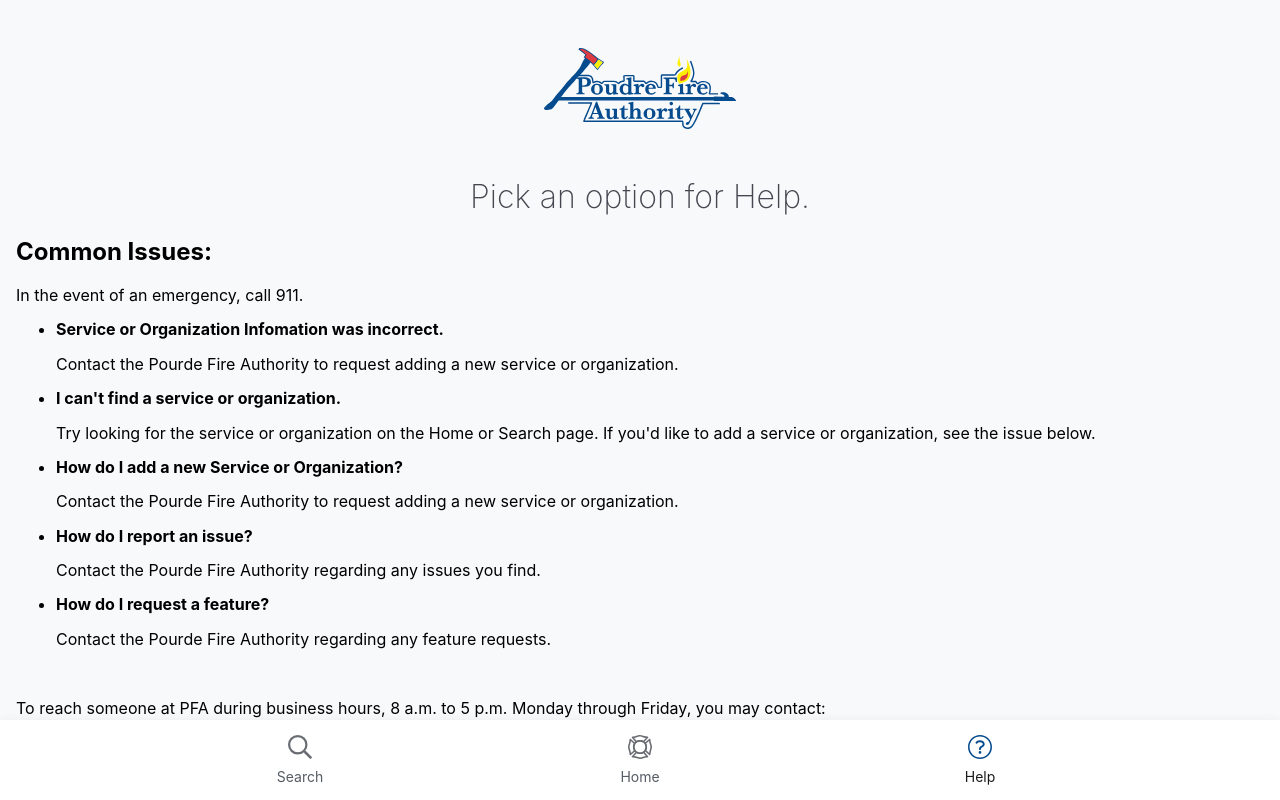
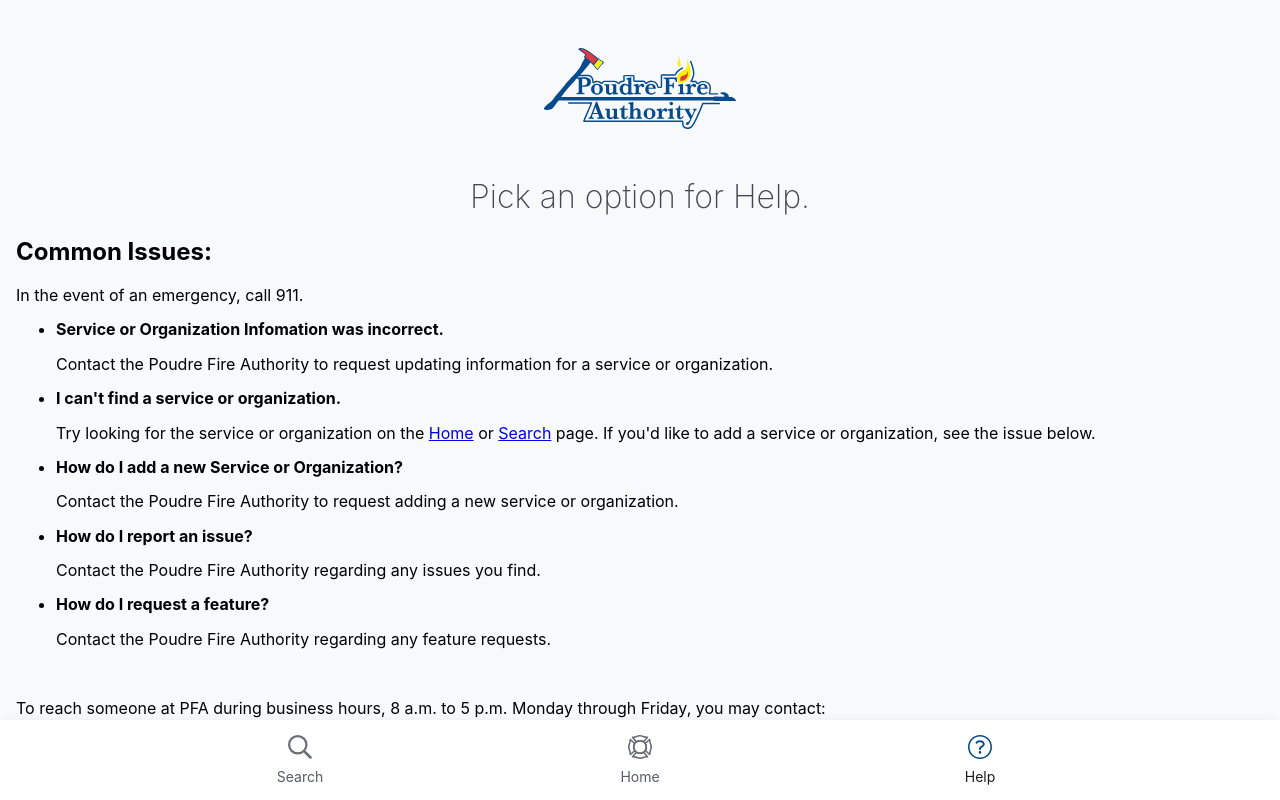
Before and after one commit to CodeForFoco/fd-servicedirectory, a React (Vite) app: page /help in a window 1280 px wide. Built offline with nearby package versions, Linux system fonts and the light colour scheme; no server answers.

Commit message:
Fix Help page typos (Pourde), add links to pages and to call

```diff
--- a/src/pages/help/index.jsx
+++ b/src/pages/help/index.jsx
@@ -35,8 +35,8 @@
               <b>Service or Organization Infomation was incorrect.</b>
             </p>
             <p>
-              Contact the Pourde Fire Authority to request adding a new service
-              or organization.
+              Contact the Poudre Fire Authority to request updating information
+              for a service or organization.
             </p>
           </Li>
           <Li>
@@ -44,7 +44,8 @@
               <b>I can&apos;t find a service or organization.</b>
             </p>
             <p>
-              Try looking for the service or organization on the Home or Search
+              Try looking for the service or organization on the{" "}
+              <a href="/categories">Home</a> or <a href="/search">Search</a>{" "}
               page. If you&apos;d like to add a service or organization, see the
               issue below.
             </p>
@@ -54,7 +55,7 @@
               <b>How do I add a new Service or Organization?</b>
             </p>
             <p>
-              Contact the Pourde Fire Authority to request adding a new service
+              Contact the Poudre Fire Authority to request adding a new service
               or organization.
             </p>
           </Li>
@@ -63,7 +64,7 @@
               <b>How do I report an issue?</b>
             </p>
             <p>
-              Contact the Pourde Fire Authority regarding any issues you find.
+              Contact the Poudre Fire Authority regarding any issues you find.
             </p>
           </Li>
           <Li>
@@ -71,7 +72,7 @@
               <b>How do I request a feature?</b>
             </p>
             <p>
-              Contact the Pourde Fire Authority regarding any feature requests.
+              Contact the Poudre Fire Authority regarding any feature requests.
             </p>
           </Li>
         </ul>
@@ -80,7 +81,10 @@
           To reach someone at PFA during business hours, 8 a.m. to 5 p.m. Monday
           through Friday, you may contact:
         </p>
-        <p>PFA&apos;s Administrative offices | 970-416-2892</p>
+        <p>
+          PFA&apos;s Administrative offices:
+          <a href="tel:970-416-2892">970-416-2892</a>
+        </p>
       </HelpContainer>
     </Fragment>
   );
```
